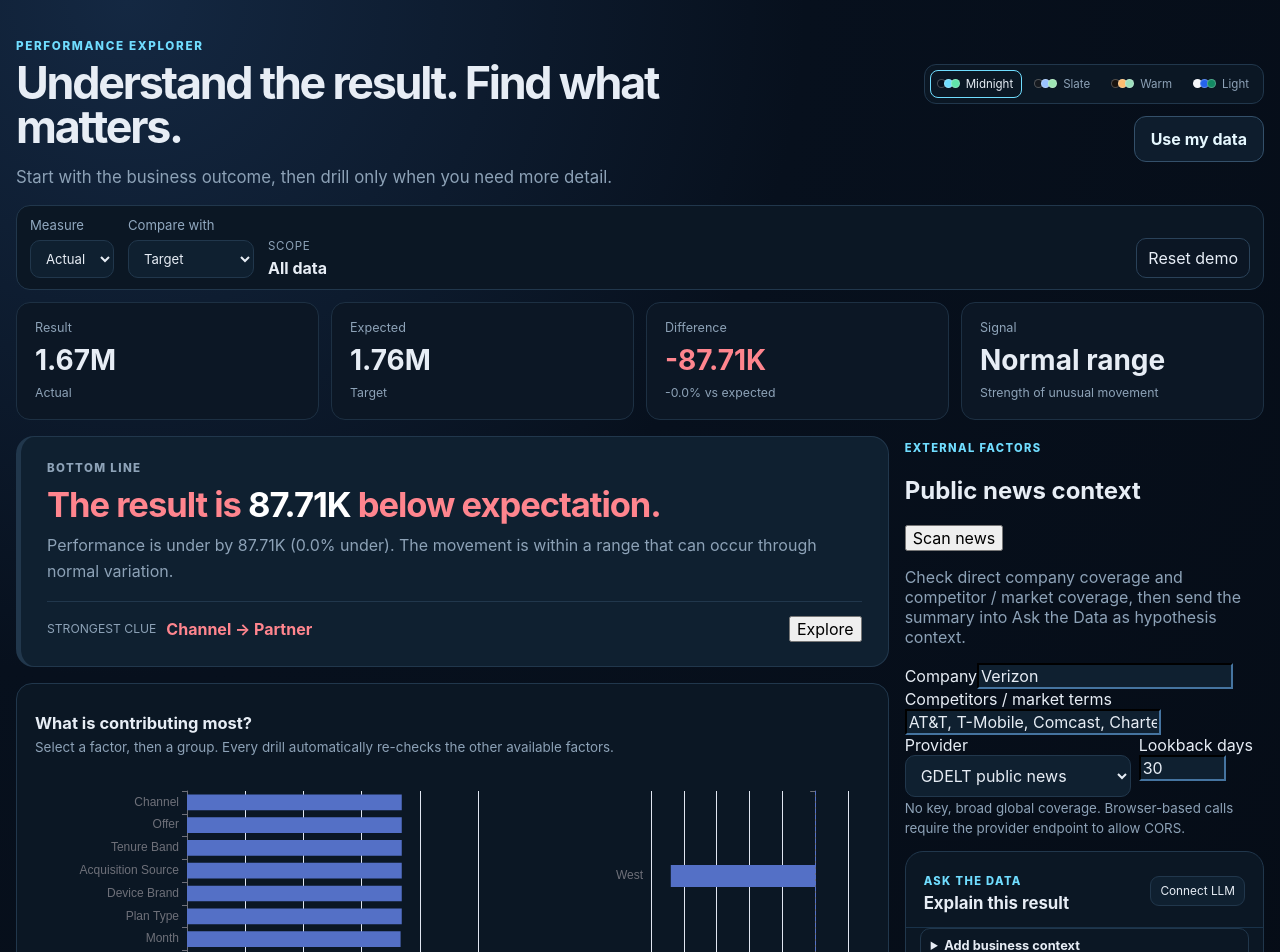
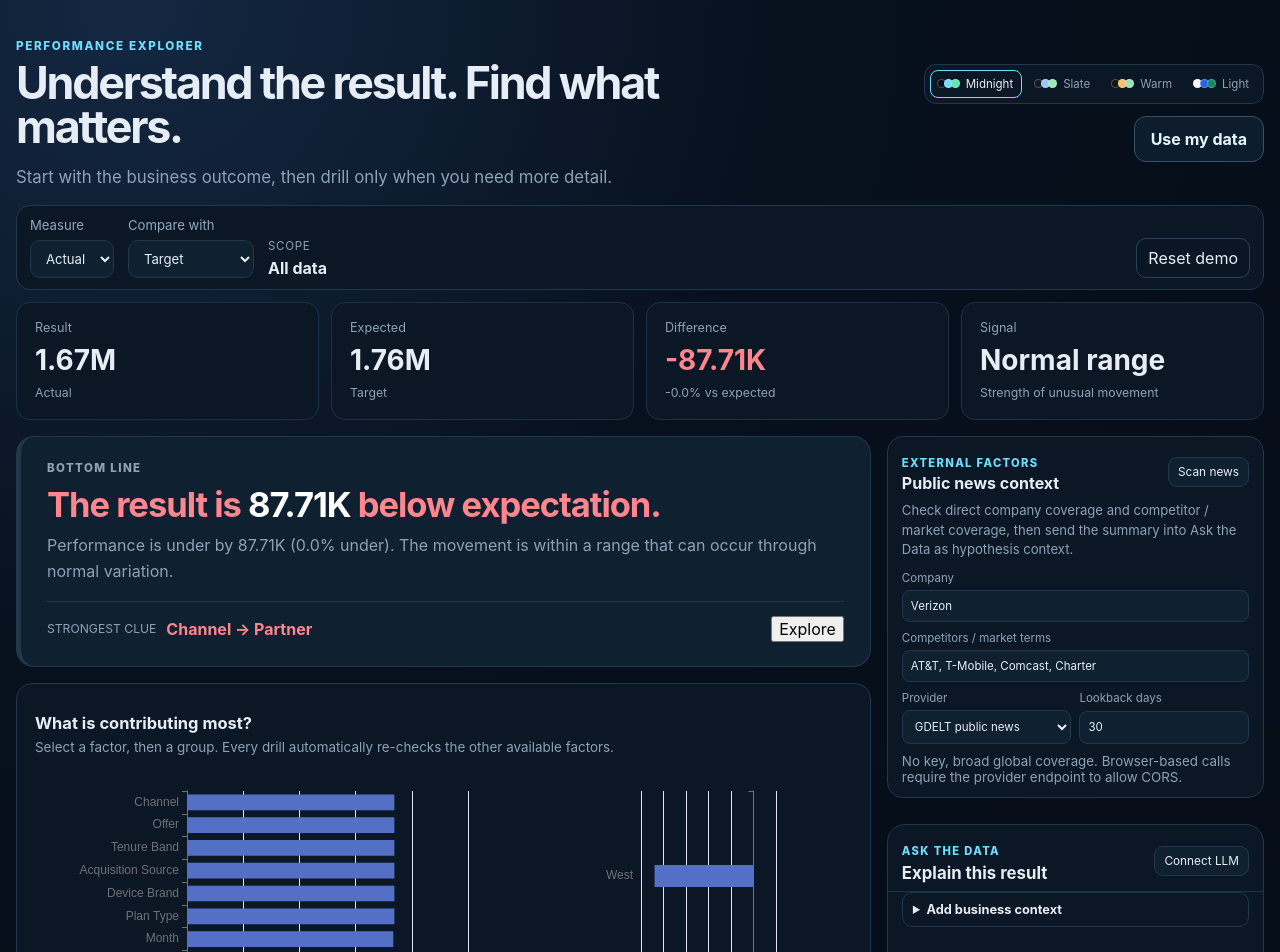
Before and after one commit to yashumani/drill-down-anamoly, a React (Vite) app: page / in a window 1280 px wide. Shown: the top 952 px of the page. Built offline with nearby package versions, Linux system fonts and the light colour scheme.

Commit message:
Style public news external factor panel

```diff
--- a/src/ux.css
+++ b/src/ux.css
@@ -4,18 +4,26 @@ main[data-theme="slate"] { --bg:#15191f; --surface:#1d232b; --surface2:#252d37;
 main[data-theme="warm"] { --bg:#18130f; --surface:#211a14; --surface2:#2a2119; --border:#4b3929; --text:#f6eee5; --muted:#bca995; --accent:#ffbd70; --good:#9de0bd; --bad:#ff9388; }
 main[data-theme="light"] { --bg:#f5f7fa; --surface:#ffffff; --surface2:#eef3f8; --border:#d7e0e9; --text:#182230; --muted:#607084; --accent:#2463eb; --good:#138a63; --bad:#c73b4a; }
 body:has(main[data-theme="slate"]) { background:#15191f; } body:has(main[data-theme="warm"]) { background:#18130f; } body:has(main[data-theme="light"]) { background:#f5f7fa; }
-main[data-theme] .panel, main[data-theme] .chat-panel, main[data-theme] .story-banner, main[data-theme] .controls, main[data-theme] .analyst-details, main[data-theme] .more-analysis { background:var(--surface); border-color:var(--border); color:var(--text); }
+main[data-theme] .panel, main[data-theme] .chat-panel, main[data-theme] .story-banner, main[data-theme] .controls, main[data-theme] .analyst-details, main[data-theme] .more-analysis, main[data-theme] .news-panel { background:var(--surface); border-color:var(--border); color:var(--text); }
 main[data-theme] .story-banner { background:var(--surface2); } main[data-theme] p, main[data-theme] small, main[data-theme] .panel p, main[data-theme] .metric span { color:var(--muted); }
 main[data-theme] select, main[data-theme] input, main[data-theme] textarea { background:var(--surface2); border-color:var(--border); color:var(--text); }
 main[data-theme] .good { color:var(--good)!important; } main[data-theme] .bad { color:var(--bad)!important; } main[data-theme] .eyebrow, main[data-theme] .chat-kicker { color:var(--accent); }
 .compact-hero { align-items:center; margin-bottom:14px; }.compact-hero h1 { font-size:clamp(2rem,3.5vw,3.6rem); }.compact-hero p { max-width:650px; }.header-tools { display:flex; align-items:center; gap:12px; flex-wrap:wrap; justify-content:flex-end; }
 .theme-picker { display:flex; gap:5px; padding:5px; border:1px solid var(--border); border-radius:12px; background:var(--surface); }.theme-picker button { display:flex; gap:6px; align-items:center; border:1px solid transparent; border-radius:8px; padding:6px 8px; background:transparent; color:var(--muted); font-size:.72rem; }.theme-picker button.active { border-color:var(--accent); color:var(--text); }.palette-dots { display:flex; }.palette-dots i { width:9px; height:9px; border-radius:50%; margin-left:-2px; border:1px solid rgba(255,255,255,.25); }
 .top-controls { margin:8px 0 12px; padding:11px 13px; }.filter-scope { min-width:220px; flex:1; display:grid; gap:5px; }.filter-scope span { color:var(--muted); font-size:.72rem; text-transform:uppercase; letter-spacing:.06em; }.filter-scope strong { overflow:hidden; text-overflow:ellipsis; white-space:nowrap; }
-.guided-layout { grid-template-columns:minmax(0,1.7fr) minmax(330px,.7fr); align-items:start; }.guided-main { min-width:0; }.story-banner { margin-top:0; }.next-clue { display:flex; gap:10px; align-items:center; flex-wrap:wrap; margin-top:16px; padding-top:14px; border-top:1px solid var(--border); }.next-clue span { color:var(--muted); font-size:.76rem; text-transform:uppercase; }.next-clue button { margin-left:auto; }
+.guided-layout { grid-template-columns:minmax(0,1.7fr) minmax(340px,.75fr); align-items:start; }.guided-main { min-width:0; }.story-banner { margin-top:0; }.next-clue { display:flex; gap:10px; align-items:center; flex-wrap:wrap; margin-top:16px; padding-top:14px; border-top:1px solid var(--border); }.next-clue span { color:var(--muted); font-size:.76rem; text-transform:uppercase; }.next-clue button { margin-left:auto; }
 .driver-split { display:grid; grid-template-columns:1.15fr .85fr; gap:8px; align-items:start; }
+.insight-sidebar { position:sticky; top:12px; display:grid; gap:12px; max-height:calc(100vh - 24px); overflow:auto; }
 .more-analysis { margin:16px 0; border:1px solid var(--border); border-radius:16px; overflow:hidden; }.more-analysis summary, .analyst-details summary { padding:15px 18px; cursor:pointer; font-weight:800; }.more-analysis[open] summary, .analyst-details[open] summary { border-bottom:1px solid var(--border); }.more-analysis .grid { padding:14px; margin:0; }.more-analysis .breadcrumbs { padding:0 14px 14px; }
-.chat-panel { position:sticky; top:12px; max-height:calc(100vh - 24px); overflow:auto; }.chat-head { align-items:center; }.icon-button { border:1px solid var(--border); background:var(--surface2); color:var(--text); border-radius:9px; padding:7px 9px; font-size:.74rem; }.llm-settings { margin:0 14px 12px; padding:12px; border:1px solid var(--border); border-radius:12px; background:var(--surface2); display:grid; gap:9px; }.llm-settings label { display:grid; gap:5px; color:var(--muted); font-size:.72rem; }.llm-settings input { width:100%; padding:8px; border:1px solid var(--border); border-radius:8px; }.settings-title { display:flex; justify-content:space-between; align-items:center; }.settings-title label { display:flex; align-items:center; gap:5px; }.settings-row { display:grid; grid-template-columns:1fr 1fr; gap:8px; }.security-note { font-size:.7rem!important; line-height:1.45; margin:0; }
-.context-box { margin:0 14px 12px; border:1px solid var(--border); border-radius:10px; padding:9px 10px; }.context-box summary { cursor:pointer; font-weight:700; font-size:.8rem; }.context-box p { font-size:.74rem; line-height:1.45; }.context-box textarea { width:100%; min-height:90px; resize:vertical; border:1px solid var(--border); border-radius:8px; padding:9px; }
+.chat-panel { max-height:none; overflow:visible; }.chat-head, .news-head { align-items:center; display:flex; justify-content:space-between; gap:12px; padding:14px 14px 8px; }.icon-button, .news-head button { border:1px solid var(--border); background:var(--surface2); color:var(--text); border-radius:9px; padding:7px 9px; font-size:.74rem; }.llm-settings { margin:0 14px 12px; padding:12px; border:1px solid var(--border); border-radius:12px; background:var(--surface2); display:grid; gap:9px; }.llm-settings label { display:grid; gap:5px; color:var(--muted); font-size:.72rem; }.llm-settings input { width:100%; padding:8px; border:1px solid var(--border); border-radius:8px; }.settings-title { display:flex; justify-content:space-between; align-items:center; }.settings-title label { display:flex; align-items:center; gap:5px; }.settings-row { display:grid; grid-template-columns:1fr 1fr; gap:8px; }.security-note { font-size:.7rem!important; line-height:1.45; margin:0; }
+.context-box { margin:0 14px 12px; border:1px solid var(--border); border-radius:10px; padding:9px 10px; }.context-box summary { cursor:pointer; font-weight:700; font-size:.8rem; }.context-box p { font-size:.74rem; line-height:1.45; }.context-box textarea { width:100%; min-height:90px; resize:vertical; border:1px solid var(--border); border-radius:8px; padding:9px; }.context-status { display:block; margin-top:7px; }
 .chat-message p { white-space:pre-wrap; }.chat-input-row button:disabled { opacity:.6; cursor:wait; }
-@media (max-width:1100px) { .guided-layout { grid-template-columns:1fr; }.chat-panel { position:static; max-height:none; }.driver-split { grid-template-columns:1fr; }.header-tools { justify-content:flex-start; }.compact-hero { align-items:flex-start; } }
+.news-panel { border:1px solid var(--border); border-radius:16px; overflow:hidden; }
+.news-head h2 { margin:2px 0 0; font-size:1rem; }.news-head button:disabled { opacity:.6; cursor:wait; }
+.news-intro { margin:0 14px 12px; line-height:1.45; font-size:.82rem; }
+.news-form { display:grid; gap:9px; padding:0 14px 12px; }.news-form label { display:grid; gap:5px; color:var(--muted); font-size:.72rem; }.news-form input, .news-form select { width:100%; border:1px solid var(--border); border-radius:8px; padding:8px; }
+.inline-error { margin:0 14px 12px; border:1px solid rgba(255,120,120,.35); background:rgba(255,80,80,.09); color:var(--bad); border-radius:10px; padding:9px 10px; font-size:.8rem; }
+.news-results { border-top:1px solid var(--border); padding:12px 14px 14px; display:grid; gap:10px; }.news-summary { display:grid; gap:4px; }.news-summary strong { line-height:1.35; }.news-summary span { color:var(--muted); font-size:.76rem; }.news-query-pills { display:flex; flex-wrap:wrap; gap:6px; }.news-query-pills span { max-width:100%; overflow:hidden; text-overflow:ellipsis; white-space:nowrap; border:1px solid var(--border); border-radius:999px; padding:5px 8px; font-size:.68rem; color:var(--muted); }
+.news-list { display:grid; gap:7px; max-height:290px; overflow:auto; }.news-card { display:grid; gap:4px; text-decoration:none; color:var(--text); border:1px solid var(--border); border-left:3px solid var(--accent); background:var(--surface2); border-radius:10px; padding:9px 10px; }.news-card.passive { border-left-color:var(--muted); }.news-card span { color:var(--muted); font-size:.68rem; text-transform:uppercase; letter-spacing:.05em; }.news-card strong { font-size:.82rem; line-height:1.35; }.full-width { width:100%; }
+@media (max-width:1100px) { .guided-layout { grid-template-columns:1fr; }.insight-sidebar { position:static; max-height:none; }.driver-split { grid-template-columns:1fr; }.header-tools { justify-content:flex-start; }.compact-hero { align-items:flex-start; } }
 @media (max-width:720px) { .theme-picker button>span:last-child { display:none; }.settings-row { grid-template-columns:1fr; }.driver-split { display:block; } }
```
